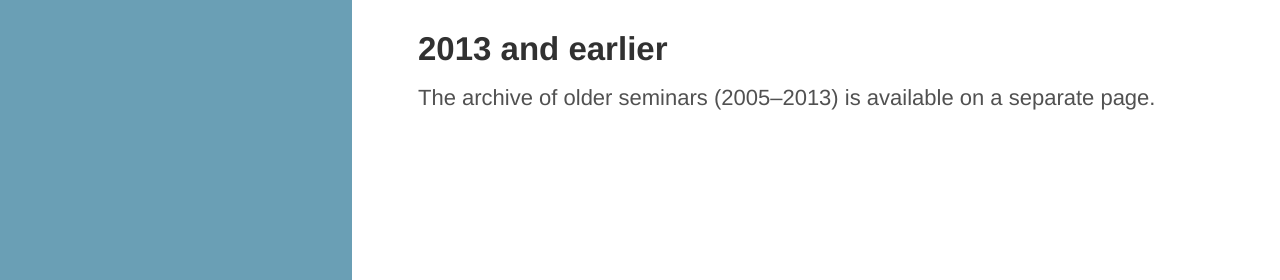
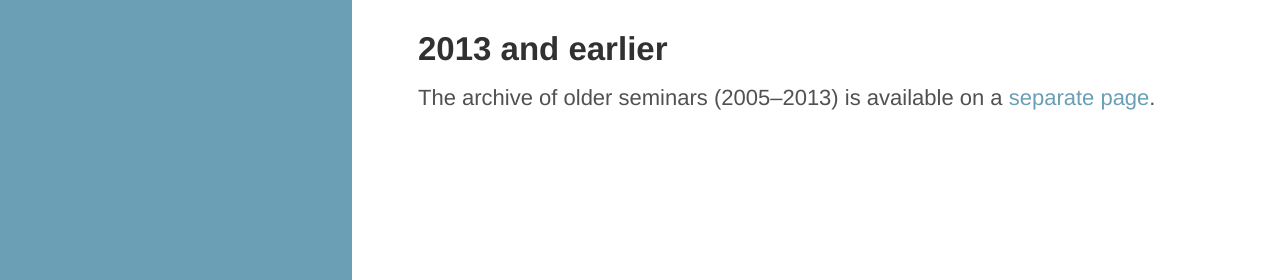
Before and after one commit to greleigh/Logic-GU, a Jekyll site: the page built from _pages/archive/seminar-2014-2019.md, in a window 1280 px wide and 900 px high, scrolled down 37782 px. Shown: the part 610-890 px from the top of the window. Built offline with Jekyll 4.4.1, drawn with Linux system fonts in a browser that asks for light colours; some web fonts are replaced; part of the change alters nothing that is shown.

```diff
--- a/_pages/archive/seminar-2014-2019.md
+++ b/_pages/archive/seminar-2014-2019.md
@@ -565,4 +565,4 @@ This talk will be a general introduction to Voevodsky's program of providing a f
 
 ## 2013 and earlier
 
-The archive of older seminars (2005&ndash;2013) is available on a separate page.
+The archive of older seminars (2005&ndash;2013) is available on a [separate page]({% link _pages/archive/seminar-2005-2013.md %}).
```
